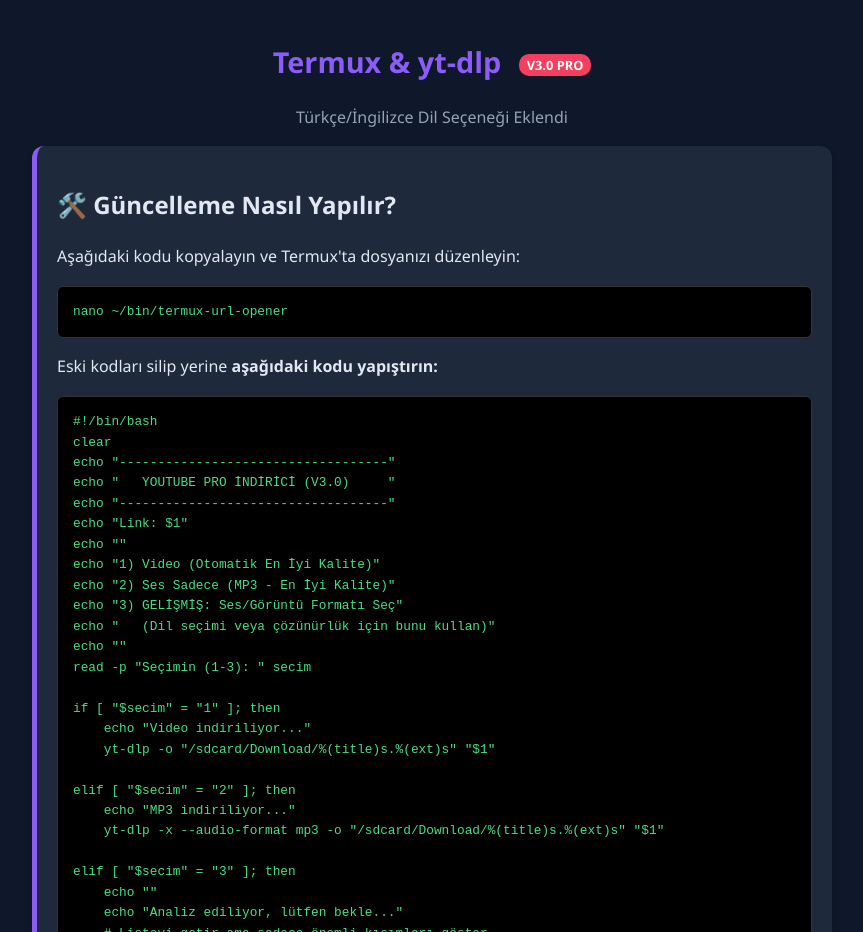
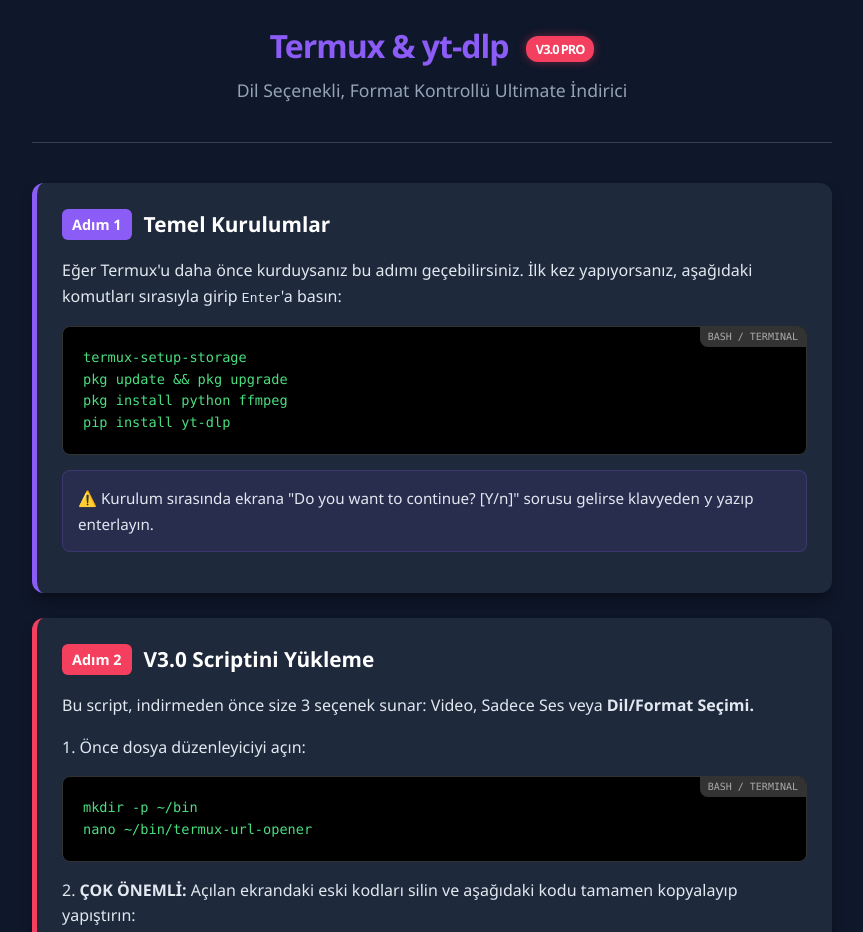
Before and after one commit to inovitechh/termux_youtube_dl, a plain HTML site: page index.html in a window 1280 px wide. Shown: the top 932 px of the page, without its empty margins (208-1071 px from the left). Drawn offline with Linux system fonts and the light colour scheme.

Commit message:
Termux Youtube DL rehberi ve scripti

```diff
--- a/index.html
+++ b/index.html
@@ -3,14 +3,15 @@
 <head>
     <meta charset="UTF-8">
     <meta name="viewport" content="width=device-width, initial-scale=1.0">
-    <title>Termux Youtube DL - V3.0 (Dil Seçimli)</title>
+    <title>Termux Youtube DL - V3.0 PRO</title>
     <style>
         :root {
             --bg-color: #0f172a;
             --card-bg: #1e293b;
             --text-main: #e2e8f0;
             --text-muted: #94a3b8;
-            --accent: #8b5cf6; /* Mor renk - V3 için */
+            --accent: #8b5cf6; /* V3 için Mor Tema */
+            --accent-secondary: #f43f5e;
             --code-bg: #000000;
             --code-text: #4ade80;
         }
@@ -29,64 +30,142 @@
             margin: 0 auto;
         }
 
+        header {
+            text-align: center;
+            margin-bottom: 40px;
+            padding-bottom: 20px;
+            border-bottom: 1px solid #334155;
+        }
+
         h1 {
             color: var(--accent);
-            text-align: center;
-            font-size: 1.8rem;
+            margin: 0;
+            font-size: 2rem;
+            letter-spacing: -1px;
         }
 
         .badge-new {
-            background-color: #f43f5e;
+            background-color: var(--accent-secondary);
             color: #fff;
             font-size: 0.8rem;
-            padding: 2px 8px;
-            border-radius: 10px;
+            padding: 4px 10px;
+            border-radius: 12px;
             vertical-align: middle;
             margin-left: 10px;
+            font-weight: bold;
+            box-shadow: 0 0 10px rgba(244, 63, 94, 0.4);
+        }
+
+        p.subtitle {
+            color: var(--text-muted);
+            margin-top: 5px;
+            font-size: 1.1rem;
         }
 
         .step-card {
             background-color: var(--card-bg);
             border-radius: 12px;
-            padding: 20px;
+            padding: 25px;
             margin-bottom: 25px;
+            box-shadow: 0 10px 15px -3px rgba(0, 0, 0, 0.4);
             border-left: 5px solid var(--accent);
-            box-shadow: 0 4px 6px rgba(0,0,0,0.3);
+            transition: transform 0.2s;
+        }
+
+        .step-card:hover {
+            transform: translateY(-2px);
+        }
+
+        h2 {
+            margin-top: 0;
+            font-size: 1.3rem;
+            display: flex;
+            align-items: center;
+            color: #fff;
+        }
+
+        .step-number {
+            background-color: var(--accent);
+            color: #fff;
+            font-weight: bold;
+            padding: 4px 10px;
+            border-radius: 6px;
+            margin-right: 12px;
+            font-size: 0.9rem;
         }
 
         .code-block {
             background-color: var(--code-bg);
             color: var(--code-text);
-            padding: 15px;
-            border-radius: 6px;
-            font-family: 'Courier New', Courier, monospace;
-            font-size: 0.8rem;
+            padding: 20px;
+            border-radius: 8px;
+            font-family: 'Consolas', 'Courier New', monospace;
+            font-size: 0.85rem;
             overflow-x: auto;
             white-space: pre;
             border: 1px solid #333;
-            margin: 10px 0;
+            margin: 15px 0;
+            position: relative;
+        }
+
+        .code-block::before {
+            content: "BASH / TERMINAL";
+            position: absolute;
+            top: 0;
+            right: 0;
+            background: #333;
+            color: #aaa;
+            font-size: 10px;
+            padding: 2px 8px;
+            border-bottom-left-radius: 8px;
         }
 
         .note {
-            font-size: 0.9rem;
-            color: var(--text-muted);
-            background: rgba(255, 255, 255, 0.05);
-            padding: 10px;
-            border-radius: 6px;
+            background-color: rgba(139, 92, 246, 0.1);
+            border: 1px solid rgba(139, 92, 246, 0.2);
+            padding: 15px;
+            border-radius: 8px;
+            font-size: 0.95rem;
+            color: #e2e8f0;
+            margin-top: 15px;
+        }
+
+        ol {
+            padding-left: 20px;
+        }
+        li {
+            margin-bottom: 10px;
         }
     </style>
 </head>
 <body>
 
 <div class="container">
-    <h1>Termux & yt-dlp <span class="badge-new">V3.0 PRO</span></h1>
-    <p style="text-align: center; color: #94a3b8;">Türkçe/İngilizce Dil Seçeneği Eklendi</p>
+    <header>
+        <h1>Termux & yt-dlp <span class="badge-new">V3.0 PRO</span></h1>
+        <p class="subtitle">Dil Seçenekli, Format Kontrollü Ultimate İndirici</p>
+    </header>
 
     <div class="step-card">
-        <h2>🛠️ Güncelleme Nasıl Yapılır?</h2>
-        <p>Aşağıdaki kodu kopyalayın ve Termux'ta dosyanızı düzenleyin:</p>
-        <div class="code-block">nano ~/bin/termux-url-opener</div>
-        <p>Eski kodları silip yerine <strong>aşağıdaki kodu yapıştırın:</strong></p>
+        <h2><span class="step-number">Adım 1</span> Temel Kurulumlar</h2>
+        <p>Eğer Termux'u daha önce kurduysanız bu adımı geçebilirsiniz. İlk kez yapıyorsanız, aşağıdaki komutları sırasıyla girip <code>Enter</code>'a basın:</p>
+
+        <div class="code-block">termux-setup-storage
+pkg update && pkg upgrade
+pkg install python ffmpeg
+pip install yt-dlp</div>
+        <p class="note">⚠️ Kurulum sırasında ekrana "Do you want to continue? [Y/n]" sorusu gelirse klavyeden <code>y</code> yazıp enterlayın.</p>
+    </div>
+
+    <div class="step-card" style="border-left-color: var(--accent-secondary);">
+        <h2><span class="step-number" style="background-color: var(--accent-secondary);">Adım 2</span> V3.0 Scriptini Yükleme</h2>
+        <p>Bu script, indirmeden önce size 3 seçenek sunar: Video, Sadece Ses veya <strong>Dil/Format Seçimi.</strong></p>
+
+        <p>1. Önce dosya düzenleyiciyi açın:</p>
+        <div class="code-block">mkdir -p ~/bin
+nano ~/bin/termux-url-opener</div>
+
+        <p>2. <strong>ÇOK ÖNEMLİ:</strong> Açılan ekrandaki eski kodları silin ve aşağıdaki kodu tamamen kopyalayıp yapıştırın:</p>
 
 <div class="code-block">#!/bin/bash
 clear
@@ -98,7 +177,7 @@
 echo "1) Video (Otomatik En İyi Kalite)"
 echo "2) Ses Sadece (MP3 - En İyi Kalite)"
 echo "3) GELİŞMİŞ: Ses/Görüntü Formatı Seç"
-echo "   (Dil seçimi veya çözünürlük için bunu kullan)"
+echo "   (Dil seçimi veya özel çözünürlük)"
 echo ""
 read -p "Seçimin (1-3): " secim
 
@@ -112,19 +191,18 @@
 
 elif [ "$secim" = "3" ]; then
     echo ""
-    echo "Analiz ediliyor, lütfen bekle..."
-    # Listeyi getir ama sadece önemli kısımları göster
+    echo "Analiz ediliyor..."
+    # Format listesini dök
     yt-dlp -F "$1"
     echo ""
     echo "-----------------------------------"
-    echo "YUKARIDAKİ LİSTEYE BAK"
-    echo "Sol baştaki 'ID' numarasını not et."
-    echo "Örn: Türkçe ses için satırda 'tr' yazar."
+    echo "LİSTEYİ NASIL OKURSUN?"
+    echo "1. Sol baştaki 'ID' numarasına bak."
+    echo "2. 'audio only' satırlarında dil (tr, en) yazar."
     echo "-----------------------------------"
     read -p "İndirmek istediğin ID numarasını yaz: " format_id
 
     echo "Seçilen ID ($format_id) indiriliyor..."
-    # Seçilen ID'yi indirir. Video ise video, ses ise ses iner.
     yt-dlp -f $format_id -o "/sdcard/Download/%(title)s.%(ext)s" "$1"
 
 else
@@ -135,19 +213,31 @@
 echo "İşlem bitti. Çıkmak için Enter'a bas."
 read end</div>
 
-        <p class="note">Kaydetmek için: <code>CTRL + X</code>, sonra <code>Y</code>, sonra <code>Enter</code>.</p>
+        <p class="note">💾 <strong>Kaydetmek için:</strong> Sırasıyla <code>CTRL</code> + <code>x</code> tuşuna basın, sonra <code>y</code> tuşuna basın, en son <code>Enter</code> tuşuna basın.</p>
     </div>
 
-    <div class="step-card">
-        <h2>❓ Nasıl Dil Seçilir?</h2>
+    <div class="step-card" style="border-left-color: #4ade80;">
+        <h2>🚀 Nasıl Kullanılır?</h2>
+        <h3>Basit İndirme:</h3>
         <ol>
-            <li>Paylaş -> Termux deyin.</li>
-            <li><strong>3</strong> numaralı seçeneği seçin.</li>
-            <li>Ekrana karmaşık bir liste gelecek.</li>
-            <li>Listede <strong>"audio only"</strong> yazan satırlara bakın. Yanlarında <code>[tr]</code>, <code>[en]</code> gibi dil kodları yazar.</li>
-            <li>İstediğiniz dilin en solundaki <strong>ID</strong> numarasını (Örn: <code>251</code> veya <code>140-1</code>) klavyeden yazıp Enter'a basın.</li>
+            <li>YouTube uygulamasında videoya girin.</li>
+            <li><strong>Paylaş -> Termux</strong> deyin.</li>
+            <li>Ekrana gelen menüden <strong>1</strong> (Video) veya <strong>2</strong> (MP3) seçin. İndirme başlar.</li>
+        </ol>
+
+        <hr style="border-color: #334155; margin: 20px 0;">
+
+        <h3>Özel Dil Seçimi (Örn: Türkçe Dublaj İndirme):</h3>
+        <p>Bazı videolarda (MrBeast vb.) birden fazla ses dosyası gömülüdür.</p>
+        <ol>
+            <li>Paylaş menüsünden Termux'u seçin.</li>
+            <li>Seçeneklerden <strong>3</strong> numarayı tuşlayın.</li>
+            <li>Ekrana karışık bir liste gelecek. Listede <strong>"audio only"</strong> yazan satırlara dikkat edin.</li>
+            <li>Satırın sonunda veya ortasında <code>[tr]</code> (Türkçe) veya <code>[en]</code> (İngilizce) yazar.</li>
+            <li>İstediğiniz dilin en solundaki <strong>ID numarasını</strong> (Örn: <code>251</code>) klavyeye yazıp Enter'a basın.</li>
         </ol>
     </div>
+
 </div>
 
 </body>
```
